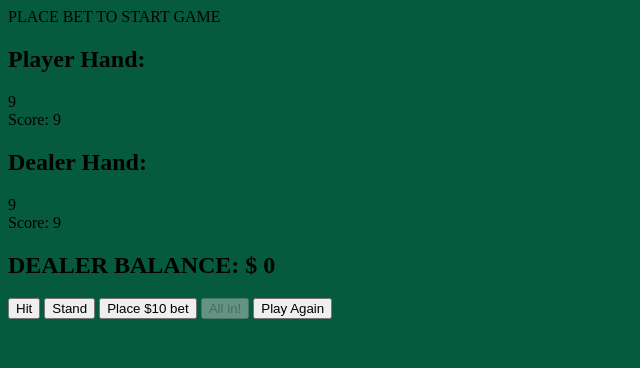
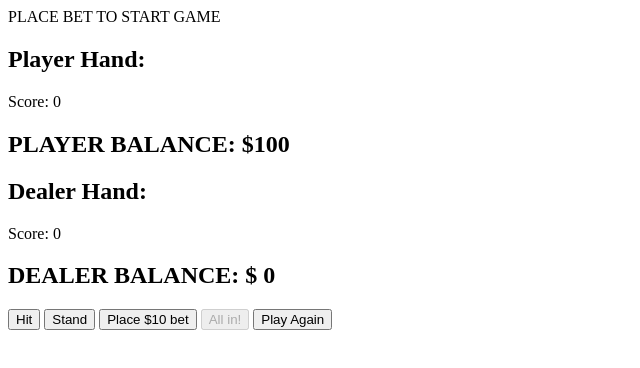
Before and after one commit to Poseyv12/Blackjack, a plain HTML site: page main.html in a window 1280 px wide. Shown: the whole page, without its empty margins (0-640 px from the left). Drawn offline with Linux system fonts and the light colour scheme.

Commit message:
update render function

```diff
--- a/app.js
+++ b/app.js
@@ -59,6 +59,11 @@ function init() {
 function render() {
     dealerScore = calculateHand(dealerHand);
     playerScore = calculateHand(playerHand)
+    playerCards.innerText = playerHand
+    dealerCards.innerText = dealerHand
+    playerCash.innerText = `PLAYER BALANCE: $${playerBalance}`
+    playerScoreDisplay.textContent = `Score: ${playerScore}`;
+	dealerScoreDisplay.textContent = `Score: ${dealerScore}`;
     console.log("Dealer hand: ", dealerHand)
     console.log("player hand is: ", playerHand)
     console.log("player total is: ", calculateHand(playerHand))
@@ -69,6 +74,7 @@ function hit() {
     drawCard(playerHand)
     if (isBust(playerHand)) {
         gameOver = true;
+        message.innerText = "Bust! Dealer wins.";
         console.log("Bust! Dealer wins.");
     }
     render();
--- a/style.css
+++ b/style.css
@@ -1,3 +1,3 @@
 body{
-    background-color: rgb(6, 91, 62);
+    background-color: rgb(255, 255, 255);
 }
```
